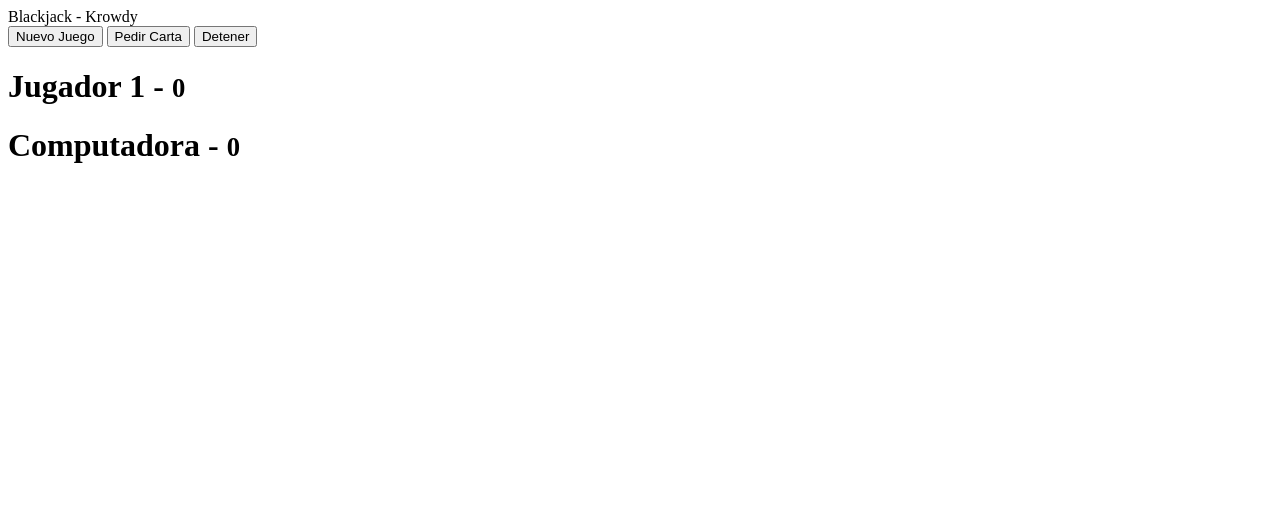
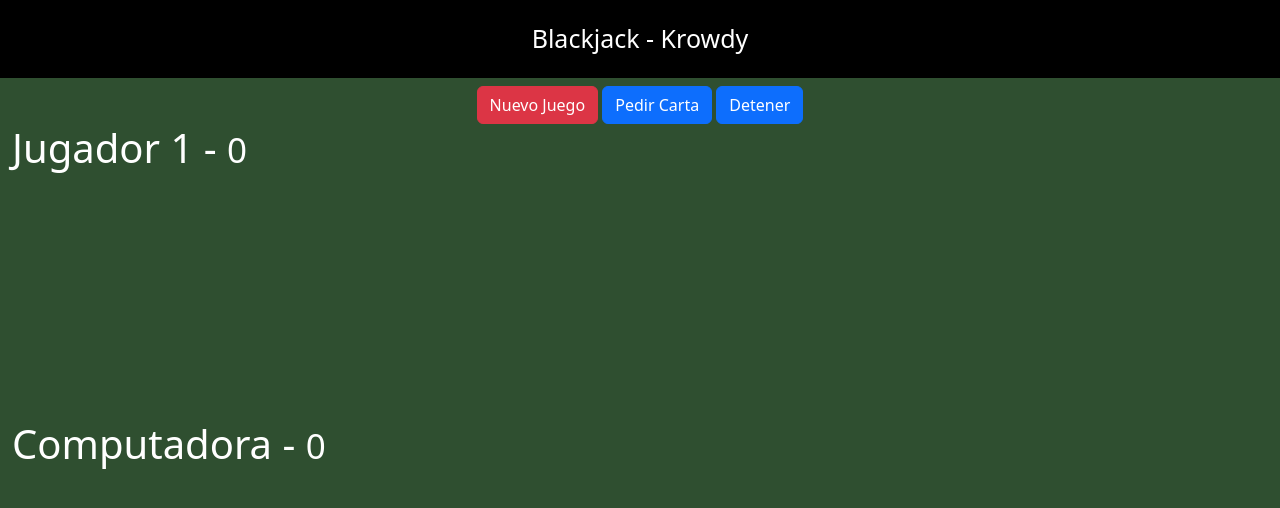
Before and after one commit to developaul/blackjack-krowdy, a plain HTML site: page index.html in a window 1280 px wide. Drawn offline with nearby package versions, Linux system fonts and the light colour scheme.

Commit message:
Estilos de la aplicacion agregados

```diff
--- a/index.html
+++ b/index.html
@@ -5,33 +5,39 @@
   <meta http-equiv="X-UA-Compatible" content="IE=edge">
   <meta name="viewport" content="width=device-width, initial-scale=1.0">
   <title>BlackJack Krowdy</title>
+  <link
+     href="https://cdn.jsdelivr.net/npm/bootstrap@5.3.0-alpha1/dist/css/bootstrap.min.css"
+     rel="stylesheet"
+     integrity="sha384-GLhlTQ8iRABdZLl6O3oVMWSktQOp6b7In1Zl3/Jr59b6EGGoI1aFkw7cmDA6j6gD"
+     crossorigin="anonymous">
+  <link href="./style.css" rel="stylesheet" />
 </head>
 <body>
-  <header>Blackjack - Krowdy</header>
+  <header class="title">Blackjack - Krowdy</header>
 
-  <div>
-    <div>
-      <button>Nuevo Juego</button>
-      <button>Pedir Carta</button>
-      <button>Detener</button>
+  <div class="row mt-2">
+    <div class="col text-center">
+      <button class="btn btn-danger">Nuevo Juego</button>
+      <button class="btn btn-primary" >Pedir Carta</button>
+      <button class="btn btn-primary">Detener</button>
     </div>
   </div>
 
-  <div>
-    <div>
+  <div class="row container">
+    <div class="col">
       <h1>Jugador 1 - <small>0</small></h1>
 
-      <div>
+      <div class="cards">
         <!-- Aqui se renderizaran las cartas del jugador 1 -->
       </div>
     </div>
   </div>
 
-  <div>
-    <div>
+  <div class="row container">
+    <div class="col">
       <h1>Computadora - <small>0</small></h1>
 
-      <div>
+      <div class="cards">
         <!-- Aqui se renderizaran las cartas de la computadora -->
       </div>
     </div>
--- /dev/null
+++ b/style.css
@@ -0,0 +1,19 @@
+html,
+body {
+  margin: 0;
+  background-color: #2f4f30;
+  color: white;
+}
+
+.title {
+  text-align: center;
+  background-color: black;
+  color: white;
+  padding: 20px;
+  font-size: 25px;
+}
+
+.cards {
+  height: 240px;
+  display: flex;
+}
```
Also changed, not shown: 1 other file.
